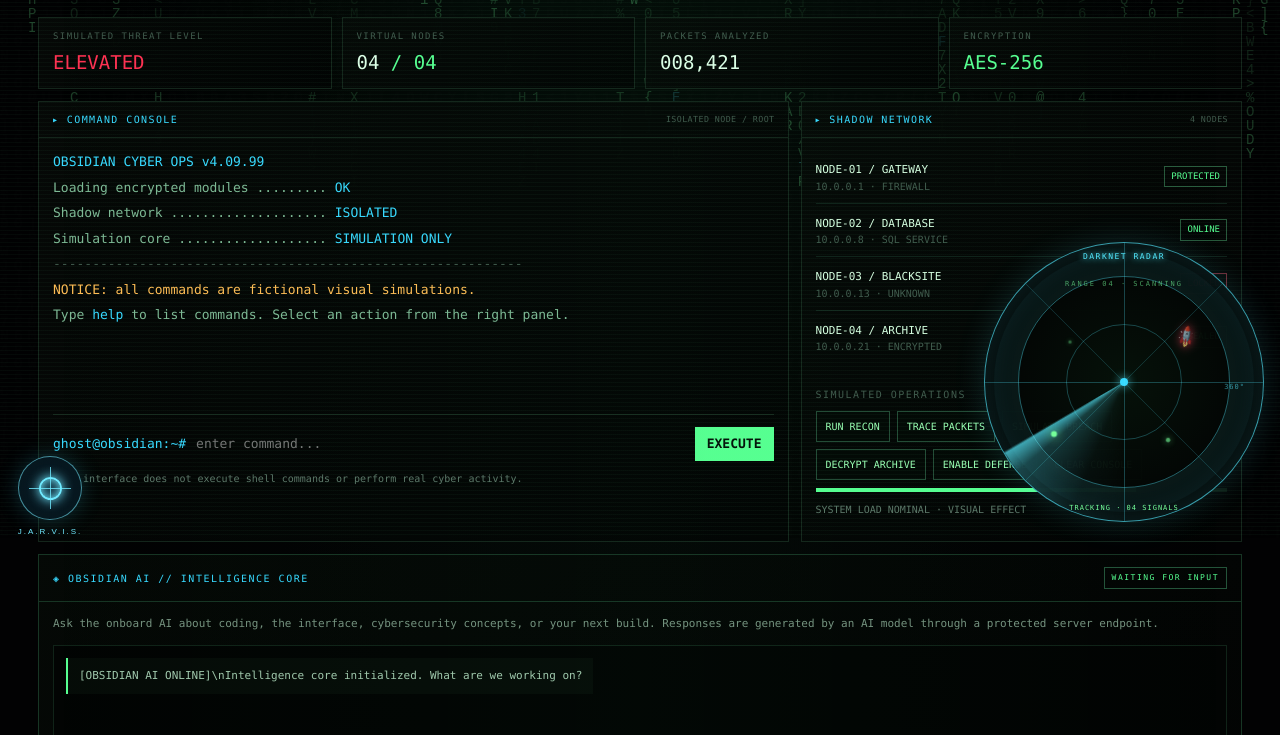
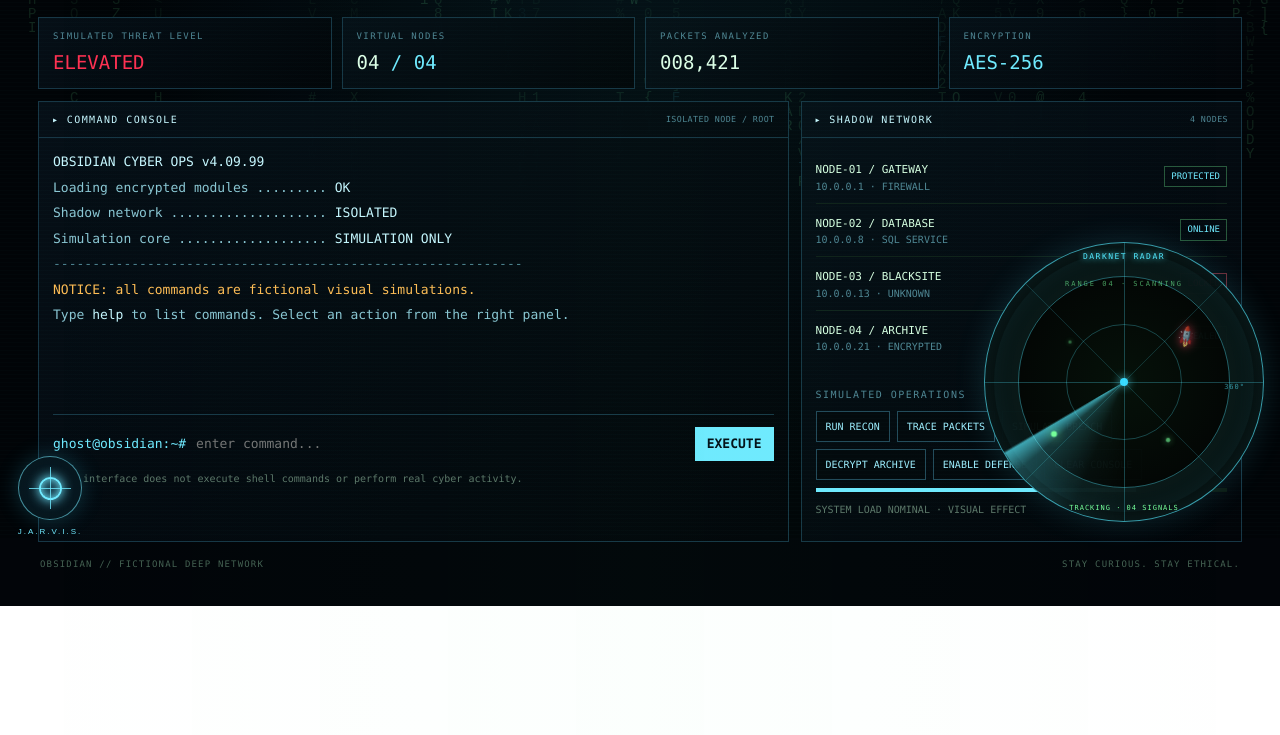
Before and after one commit to tertbyte/obsedian, a plain HTML site: page index.html in a window 1280 px wide. Shown: the part 262-997 px from the top of the page. After the commit the page ends 868 px from the top, so only its background shows below. Drawn offline with Linux system fonts and the light colour scheme.

Commit message:
Apply JARVIS HUD styling across OBSIDIAN and consolidate assistant UI

```diff
--- a/index.html
+++ b/index.html
@@ -135,6 +135,20 @@ body:has(#matrix-rain) main{position:relative;z-index:3}
 .j-actions button:disabled{opacity:.4}
 .j-foot{padding:8px 12px;border-top:1px solid #70eaff22;color:#4f8593;font-size:8px;letter-spacing:1px;display:flex;justify-content:space-between}
 @media(max-width:500px){#jarvis-launch{left:12px;bottom:12px;width:56px;height:56px}#jarvis-panel{left:10px;bottom:80px;width:calc(100vw - 20px)}}
+
+/* Unified J.A.R.V.I.S. HUD theme across the entire interface */
+:root{--green:#70eaff;--cyan:#c7f7ff;--muted:#4f8593;--line:#173746}
+body{background:radial-gradient(ellipse at 50% -20%,#071923 0,#020509 65%);color:#9eeeff}
+body:before{background:repeating-linear-gradient(0deg,transparent 0 3px,#70eaff 4px);opacity:.035}
+.brand b,h1 span,.stat .green,.prompt,.progress i{color:#70eaff}
+.top,.stat,.panel,.ai-panel{border-color:#173746}
+.stat,.panel{background:linear-gradient(145deg,#061018f5,#020509f7)}
+.output{color:#8bc7d4;scrollbar-color:#205366 #050607}
+.actions button{border-color:#234a5b;color:#9eeeff;background:#03080c}
+.inputrow button{background:#70eaff;color:#031018}
+.warning{border-color:#5b2932}
+#matrix-rain{opacity:.13}
+#rocket-radar{right:16px!important;bottom:16px!important;left:auto!important;top:auto!important;position:fixed!important;pointer-events:none!important}
 </style>
 </head>
 <body><div id="boot-screen" aria-label="Loading OBSIDIAN" role="status"><div class="boot-box"><div class="boot-logo">◈ <span>OBSIDIAN</span></div><div class="boot-sub">DEEP NETWORK INTERFACE // BUILD 2099</div><div class="boot-log"><div>Initializing encrypted session</div><div>Loading visual modules</div><div>Connecting to local simulation</div><div>Security sandbox verified</div></div><div class="boot-track"><i></i></div><div class="boot-bottom"><span>BOOT SEQUENCE</span><span id="boot-percent">LOADING...</span></div></div></div><canvas id="matrix-rain" aria-hidden="true"></canvas><div id="rocket-radar" aria-hidden="true"><div class="radar-sweep"></div><div class="radar-diag"></div><div class="radar-cross"></div><div class="radar-ring"></div><div class="radar-center"></div><span class="radar-rocket">🚀</span><i class="radar-blip blip-one"></i><i class="radar-blip blip-two"></i><i class="radar-blip blip-three"></i><div class="radar-label">DARKNET RADAR</div><div class="radar-heading">RANGE 04 · SCANNING</div><div class="radar-range">360°</div><div class="radar-coords">TRACKING · 04 SIGNALS</div></div><main>
@@ -143,7 +157,7 @@ body:has(#matrix-rain) main{position:relative;z-index:3}
 <section class="stats"><div class="stat"><label>SIMULATED THREAT LEVEL</label><strong class="red" id="threat">ELEVATED</strong></div><div class="stat"><label>VIRTUAL NODES</label><strong>04 <span class="green">/ 04</span></strong></div><div class="stat"><label>PACKETS ANALYZED</label><strong id="packets">008,421</strong></div><div class="stat"><label>ENCRYPTION</label><strong class="green">AES-256</strong></div></section>
 <div class="layout"><section class="panel"><div class="panelhead"><span>▸ COMMAND CONSOLE</span><small>ISOLATED NODE / ROOT</small></div><div class="terminal"><div class="output" id="output" aria-live="polite"><div class="line cyan">OBSIDIAN CYBER OPS v4.09.99</div><div class="line">Loading encrypted modules ......... <span class="cyan">OK</span></div><div class="line">Shadow network .................... <span class="cyan">ISOLATED</span></div><div class="line">Simulation core ................... <span class="cyan">SIMULATION ONLY</span></div><div class="line dim">------------------------------------------------------------</div><div class="line amber">NOTICE: all commands are fictional visual simulations.</div><div class="line">Type <span class="cyan">help</span> to list commands. Select an action from the right panel.</div></div><form class="inputrow" id="form"><span class="prompt">ghost@obsidian:~#</span><input id="command" autocomplete="off" spellcheck="false" aria-label="Enter simulated command" placeholder="enter command..."><button>EXECUTE</button></form><div class="note">This interface does not execute shell commands or perform real cyber activity.</div></div></section>
 <aside class="panel side"><div class="panelhead"><span>▸ SHADOW NETWORK</span><small>4 NODES</small></div><div class="inner"><div class="target"><div><strong>NODE-01 / GATEWAY</strong><small>10.0.0.1 · FIREWALL</small></div><span class="pill">PROTECTED</span></div><div class="target"><div><strong>NODE-02 / DATABASE</strong><small>10.0.0.8 · SQL SERVICE</small></div><span class="pill">ONLINE</span></div><div class="target"><div><strong>NODE-03 / BLACKSITE</strong><small>10.0.0.13 · UNKNOWN</small></div><span class="pill warn" id="node3">LOCKED</span></div><div class="target"><div><strong>NODE-04 / ARCHIVE</strong><small>10.0.0.21 · ENCRYPTED</small></div><span class="pill">SEALED</span></div></div><div class="inner"><h3>SIMULATED OPERATIONS</h3><div class="actions"><button data-cmd="recon">RUN RECON</button><button data-cmd="trace">TRACE PACKETS</button><button data-cmd="breach">SIMULATE BREACH</button><button data-cmd="decrypt">DECRYPT ARCHIVE</button><button data-cmd="defend">ENABLE DEFENSE</button><button data-cmd="clear">CLEAR CONSOLE</button></div><div class="progress"><i></i></div><div class="note">SYSTEM LOAD <span class="green">NOMINAL</span> · VISUAL EFFECT</div></div></aside></div>
-<section class="ai-panel"><div class="ai-head"><span>◈ OBSIDIAN AI // INTELLIGENCE CORE</span><span class="ai-badge" id="ai-state">WAITING FOR INPUT</span></div><div class="ai-body"><p class="ai-intro">Ask the onboard AI about coding, the interface, cybersecurity concepts, or your next build. Responses are generated by an AI model through a protected server endpoint.</p><div class="ai-messages" id="ai-messages" aria-live="polite"><div class="ai-msg bot">[OBSIDIAN AI ONLINE]\nIntelligence core initialized. What are we working on?</div></div><form class="ai-controls" id="ai-form"><input id="ai-input" autocomplete="off" maxlength="2000" placeholder="Message the intelligence core..." aria-label="Message OBSIDIAN AI" required><button id="ai-send" type="submit">SEND ↗</button></form><div class="ai-shortcuts"><button type="button" data-ai="Explain how this cyber terminal works.">EXPLAIN TERMINAL</button><button type="button" data-ai="Teach me cybersecurity basics safely.">CYBER BASICS</button><button type="button" data-ai="Suggest a new feature for OBSIDIAN.">UPGRADE IDEAS</button></div><div class="ai-foot"><span>AI-GENERATED · VERIFY IMPORTANT INFO</span><span>NO LIVE TARGET ACCESS</span></div></div></section>
+
 <footer class="bottom"><span>OBSIDIAN // FICTIONAL DEEP NETWORK</span><span>STAY CURIOUS. STAY ETHICAL.</span></footer>
 </main>
 
@@ -180,12 +194,6 @@ function resizeMatrix(){matrix.width=innerWidth;matrix.height=innerHeight;cols=A
 window.addEventListener('resize',resizeMatrix);resizeMatrix();
 function drawMatrix(){ctx.fillStyle='rgba(5,6,7,0.10)';ctx.fillRect(0,0,matrix.width,matrix.height);ctx.font=fontSize+'px monospace';for(let i=0;i<cols.length;i++){const ch=glyphs[Math.floor(Math.random()*glyphs.length)];ctx.fillStyle=Math.random()>.94?'#53eaff':'#75ff9a';ctx.fillText(ch,i*fontSize,cols[i]*fontSize);if(cols[i]*fontSize>matrix.height&&Math.random()>.975)cols[i]=0;cols[i]++}}
 setInterval(drawMatrix,55);
-// OBSIDIAN AI chat uses a server endpoint; the API key never enters browser code.
-const aiForm=document.getElementById('ai-form'),aiInput=document.getElementById('ai-input'),aiMessages=document.getElementById('ai-messages'),aiSend=document.getElementById('ai-send'),aiState=document.getElementById('ai-state');
-function aiBubble(text,who){const el=document.createElement('div');el.className='ai-msg '+who;el.textContent=text;aiMessages.appendChild(el);aiMessages.scrollTop=aiMessages.scrollHeight;return el}
-async function askAI(message){if(!message.trim())return;aiBubble(message,'user');aiInput.value='';aiSend.disabled=true;aiState.textContent='THINKING...';const wait=aiBubble('[PROCESSING] Contacting intelligence core...','bot');try{const response=await fetch('/api/chat',{method:'POST',headers:{'Content-Type':'application/json'},body:JSON.stringify({message})});const data=await response.json();if(!response.ok)throw new Error(data.error||'AI endpoint unavailable');wait.textContent=data.reply||'No response returned.';aiState.textContent='CORE ONLINE'}catch(err){wait.textContent='[CONNECTION ERROR] '+err.message+'\nConfigure OPENAI_API_KEY in Vercel Environment Variables, then redeploy.';aiState.textContent='CORE OFFLINE'}finally{aiSend.disabled=false;aiInput.focus()}}
-aiForm.addEventListener('submit',e=>{e.preventDefault();askAI(aiInput.value)});
-document.querySelectorAll('[data-ai]').forEach(b=>b.addEventListener('click',()=>askAI(b.dataset.ai)));
 // Hide the cinematic boot screen after local UI initialization.
 const boot=document.getElementById('boot-screen'),bootPercent=document.getElementById('boot-percent');
 let bootN=0;const bootTimer=setInterval(()=>{bootN=Math.min(100,bootN+Math.ceil(Math.random()*19));bootPercent.textContent=bootN+'%';if(bootN>=100)clearInterval(bootTimer)},180);
```
